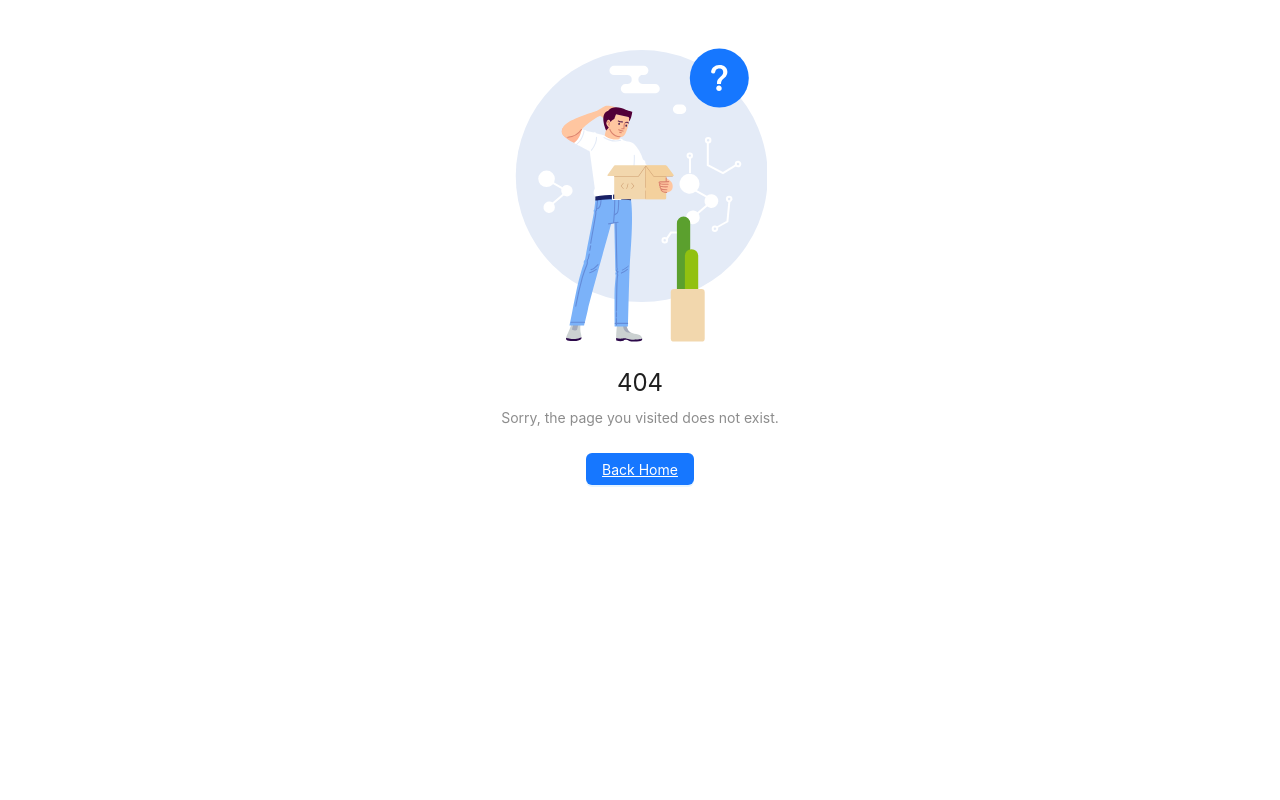
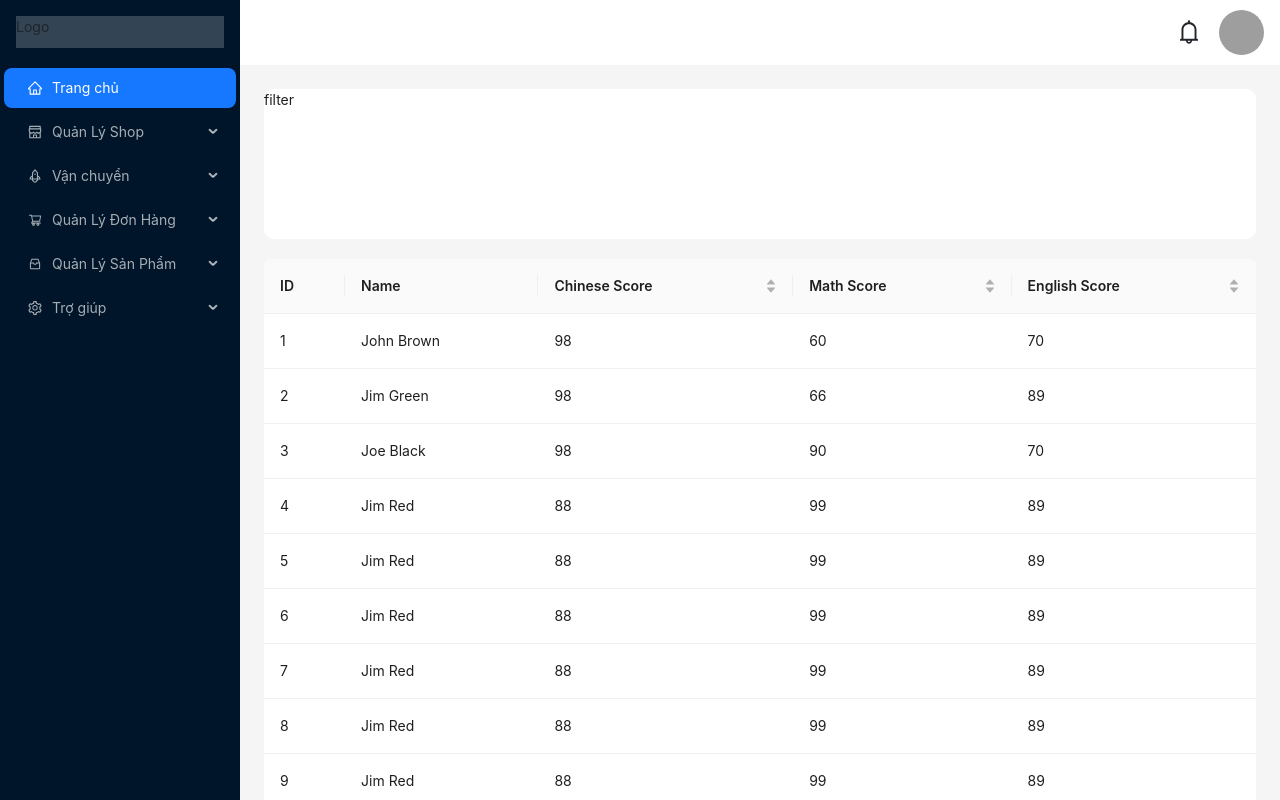
Before and after one commit to AnhQuang198/admin-web-app, a React (Create React App) app: page /shop-rating in a window 1280 px wide. Before the commit this address had no page. Shown: the top 800 px of the page. Built offline with nearby package versions, Linux system fonts and the light colour scheme; grey boxes are pictures that could not be loaded.

Commit message:
update page authentication and page table

```diff
--- a/src/components/Header/HeaderPage.tsx
+++ b/src/components/Header/HeaderPage.tsx
@@ -1,12 +1,46 @@
-import React from 'react';
-import { Layout } from 'antd';
-
-const { Header } = Layout;
-
+import React from "react";
+import { BellOutlined } from "@ant-design/icons";
+import { Popover, Button } from "antd";
+import { Link } from "react-router-dom";
+import "./style.scss";
 
 function HeaderPage() {
   return (
-    <Header />
+    <div className="header">
+      <div className="header-content-left"></div>
+      <div className="header-content-right">
+        <div className="header-content-right-notification">
+          <BellOutlined style={{ fontSize: "24px" }} />
+        </div>
+        <div className="header-content-right-user">
+          <Popover
+            placement="bottomRight"
+            title={
+              <div>
+                <span>Signed in as:</span>
+                <br />
+                <span>
+                  Quang Anh Lê
+                </span>
+                <hr />
+              </div>
+            }
+            content={
+              <div>
+                <Button style={{ width: "100%", marginBottom: "10px" }}>
+                  <Link to="/profile">Your profile</Link>
+                </Button>
+                <Button style={{ width: "100%", color: "red" }}>
+                  Sign out
+                </Button>
+              </div>
+            }
+          >
+            <img alt="user" src="https://encrypted-tbn0.gstatic.com/images?q=tbn:ANd9GcSXBE52Bv_pl8eBacx5vQThQj6qNZFtEqWImQ&usqp=CAU"/>
+          </Popover>
+        </div>
+      </div>
+    </div>
   );
 }
 
--- a/src/components/Header/style.scss
+++ b/src/components/Header/style.scss
@@ -0,0 +1,23 @@
+.header {
+    min-height: 60px;
+    display: flex;
+    justify-content: space-between;
+    padding: 10px 30px;
+    background-color: #FFFFFF;
+
+    &-content-right {
+        display: flex;
+        width: 6%;
+        justify-content: center;
+        align-items: center;
+
+        &-user {
+            > img {
+                width: 45px;
+                height: 45px;
+                border-radius: 50%;
+                margin-left: 18px;
+            }
+        }
+    }
+}
--- a/src/components/LeftMenu/LeftMenu.tsx
+++ b/src/components/LeftMenu/LeftMenu.tsx
@@ -1,11 +1,15 @@
 import React, { useState } from "react";
 import {
-  AppstoreOutlined,
-  MailOutlined,
   SettingOutlined,
+  HomeOutlined,
+  ShopOutlined,
+  RocketOutlined,
+  ShoppingCartOutlined,
+  InboxOutlined,
 } from "@ant-design/icons";
 import type { MenuProps } from "antd";
 import { Menu, Layout } from "antd";
+import { Link, useNavigate } from "react-router-dom";
 const { Sider } = Layout;
 
 type MenuItem = Required<MenuProps>["items"][number];
@@ -27,33 +31,49 @@ function getItem(
 }
 
 const items: MenuItem[] = [
-  getItem("Navigation One", "sub1", <MailOutlined />, [
-    getItem("Option 1", "1"),
-    getItem("Option 2", "2"),
-    getItem("Option 3", "3"),
-    getItem("Option 4", "4"),
+  getItem("Trang chủ", "/home", <HomeOutlined />),
+  getItem("Quản Lý Shop", "/shop", <ShopOutlined />, [
+    getItem("Đánh Giá Shop", "/shop-rating"),
+    getItem("Hồ Sơ Shop", "/shop-profile"),
+    getItem("Địa Chỉ", "/shop-address"),
+    getItem("Tài Khoản", "4"),
+    getItem("Thiết Lập Shop", "5"),
   ]),
-  getItem("Navigation Two", "sub2", <AppstoreOutlined />, [
-    getItem("Option 5", "5"),
-    getItem("Option 6", "6"),
-    getItem("Submenu", "sub3", null, [
-      getItem("Option 7", "7"),
-      getItem("Option 8", "8"),
-    ]),
+  getItem("Vận chuyển", "delivery", <RocketOutlined />, [
+    getItem("Quản Lý Vận Chuyển", "6"),
+    getItem("Giao Hàng Loạt", "7"),
+    getItem("Cài Đặt Vận Chuyển", "8"),
   ]),
-  getItem("Navigation Three", "sub4", <SettingOutlined />, [
-    getItem("Option 9", "9"),
-    getItem("Option 10", "10"),
-    getItem("Option 11", "11"),
-    getItem("Option 12", "12"),
+  getItem("Quản Lý Đơn Hàng", "order", <ShoppingCartOutlined />, [
+    getItem("Tất cả", "9"),
+    getItem("Đơn Hủy", "10"),
+    getItem("Trả Hàng/Hoàn Tiền", "11"),
+  ]),
+  getItem("Quản Lý Sản Phẩm", "product", <InboxOutlined />, [
+    getItem("Tất Cả Sản Phẩm", "12"),
+    getItem("Thêm Sản Phẩm", "13"),
+    getItem("Sản Phẩm Vi Phạm", "14"),
+    getItem("Cài Đặt Sản Phẩm", "15"),
+  ]),
+  getItem("Trợ giúp", "support", <SettingOutlined />, [
+    getItem("Cổng Thông Tin Hỗ Trợ Người Bán", "16"),
   ]),
 ];
 
 // submenu keys of first level
-const rootSubmenuKeys = ["sub1", "sub2", "sub4"];
+const rootSubmenuKeys = [
+  "home",
+  "shop",
+  "shop-setting",
+  "delivery",
+  "order",
+  "product",
+  "support",
+];
 
 function LeftMenu() {
-  const [openKeys, setOpenKeys] = useState(["sub1"]);
+  const navigation = useNavigate();
+  const [openKeys, setOpenKeys] = useState(["shop"]);
 
   const onOpenChange: MenuProps["onOpenChange"] = (keys) => {
     const latestOpenKey = keys.find((key) => openKeys.indexOf(key) === -1);
@@ -64,21 +84,28 @@ function LeftMenu() {
     }
   };
 
+  const handleClick = ({ item, key }: any) => {
+    navigation(key);
+  };
+
   return (
-    <Sider>
+    <Sider width={240}>
       <div
         style={{
           height: 32,
           margin: 16,
           background: "rgba(255, 255, 255, 0.2)",
         }}
-      >Logo</div>
+      >
+        Logo
+      </div>
       <Menu
         theme="dark"
         mode="inline"
-        defaultSelectedKeys={["1"]}
+        defaultSelectedKeys={["/home"]}
         openKeys={openKeys}
         onOpenChange={onOpenChange}
+        onClick={handleClick}
         items={items}
       />
     </Sider>
--- a/src/features/Authentication/Authentication.tsx
+++ b/src/features/Authentication/Authentication.tsx
@@ -12,8 +12,8 @@ function Authentication() {
       <LeftMenu />
       <Layout>
         <HeaderPage />
-        <Content style={{ margin: "24px 16px 0" }}>
-          <div style={{ padding: 24, minHeight: 360 }}>
+        <Content>
+          <div style={{ padding: 24, minHeight: 800 }}>
             <Outlet />
           </div>
         </Content>
--- /dev/null
+++ b/src/features/Authentication/Shop/ShopAddress/ShopAddress.tsx
@@ -0,0 +1,17 @@
+import React from 'react';
+import PropTypes from 'prop-types';
+import './style.scss';
+
+ShopAddress.propTypes = {
+
+};
+
+function ShopAddress(props:any) {
+    return (
+        <div>
+            Shop address
+        </div>
+    );
+}
+
+export default ShopAddress;
--- /dev/null
+++ b/src/features/Authentication/Shop/ShopProfile/ShopProfile.tsx
@@ -0,0 +1,17 @@
+import React from 'react';
+import PropTypes from 'prop-types';
+import './style.scss';
+
+ShopProfile.propTypes = {
+
+};
+
+function ShopProfile(props: any) {
+    return (
+        <div>
+            Shop Profile
+        </div>
+    );
+}
+
+export default ShopProfile;
--- /dev/null
+++ b/src/features/Authentication/Shop/ShopProfile/style.scss
@@ -0,0 +1,9 @@
+.shop-rating-filter {
+    background-color: #FFFFFF;
+    width: 100%;
+    height: 150px;
+    margin-bottom: 20px;
+    border-radius: 10px;
+
+
+}
--- /dev/null
+++ b/src/features/Authentication/Shop/ShopRating/ShopRating.tsx
@@ -0,0 +1,140 @@
+import React from "react";
+import { Table } from "antd";
+import type { ColumnsType } from "antd/es/table";
+import "./style.scss";
+
+interface DataType {
+  key: React.Key;
+  name: string;
+  chinese: number;
+  math: number;
+  english: number;
+}
+
+const columns: ColumnsType<DataType> = [
+  {
+    title: "ID",
+    dataIndex: "key",
+  },
+  {
+    title: "Name",
+    dataIndex: "name",
+  },
+  {
+    title: "Chinese Score",
+    dataIndex: "chinese",
+    sorter: {
+      compare: (a, b) => a.chinese - b.chinese,
+      multiple: 3,
+    },
+  },
+  {
+    title: "Math Score",
+    dataIndex: "math",
+    sorter: {
+      compare: (a, b) => a.math - b.math,
+      multiple: 2,
+    },
+  },
+  {
+    title: "English Score",
+    dataIndex: "english",
+    sorter: {
+      compare: (a, b) => a.english - b.english,
+      multiple: 1,
+    },
+  },
+];
+
+const data: DataType[] = [
+  {
+    key: "1",
+    name: "John Brown",
+    chinese: 98,
+    math: 60,
+    english: 70,
+  },
+  {
+    key: "2",
+    name: "Jim Green",
+    chinese: 98,
+    math: 66,
+    english: 89,
+  },
+  {
+    key: "3",
+    name: "Joe Black",
+    chinese: 98,
+    math: 90,
+    english: 70,
+  },
+  {
+    key: "4",
+    name: "Jim Red",
+    chinese: 88,
+    math: 99,
+    english: 89,
+  },
+  {
+    key: "5",
+    name: "Jim Red",
+    chinese: 88,
+    math: 99,
+    english: 89,
+  },
+  {
+    key: "6",
+    name: "Jim Red",
+    chinese: 88,
+    math: 99,
+    english: 89,
+  },
+  {
+    key: "7",
+    name: "Jim Red",
+    chinese: 88,
+    math: 99,
+    english: 89,
+  },
+  {
+    key: "8",
+    name: "Jim Red",
+    chinese: 88,
+    math: 99,
+    english: 89,
+  },
+  {
+    key: "9",
+    name: "Jim Red",
+    chinese: 88,
+    math: 99,
+    english: 89,
+  },
+  {
+    key: "10",
+    name: "Jim Red",
+    chinese: 88,
+    math: 99,
+    english: 89,
+  },
+  {
+    key: "11",
+    name: "Jim Red",
+    chinese: 88,
+    math: 99,
+    english: 89,
+  },
+];
+
+function ShopRating() {
+  return (
+    <div>
+        <div className="shop-rating-filter">
+            filter
+        </div>
+      <Table columns={columns} dataSource={data} />
+    </div>
+  );
+}
+
+export default ShopRating;
--- a/src/router.tsx
+++ b/src/router.tsx
@@ -2,11 +2,14 @@ import {createBrowserRouter, redirect} from "react-router-dom";
 import App from "./App";
 import NotFound from "./components/common/NotFound/NotFound";
 import Home from "./features/Authentication/Home/Home";
+import ShopAddress from "./features/Authentication/Shop/ShopAddress/ShopAddress";
+import ShopProfile from "./features/Authentication/Shop/ShopProfile/ShopProfile";
+import ShopRating from "./features/Authentication/Shop/ShopRating/ShopRating";
 import ForgotPassword from "./features/Forgot/ForgotPassword";
 import Login from "./features/Login/Login";
 import Register from "./features/Register/Register";
 
-var isLogin = false;
+var isLogin = true;
 
 const router = createBrowserRouter([
     {
@@ -23,6 +26,18 @@ const router = createBrowserRouter([
             {
                 path: "/home",
                 element: <Home />
+            },
+            {
+                path: "/shop-rating",
+                element: <ShopRating />
+            },
+            {
+                path: "/shop-profile",
+                element: <ShopProfile />
+            },
+            {
+                path: "/shop-address",
+                element: <ShopAddress />
             }
         ]
     },
```
Also changed, not shown: src/features/Authentication/Shop/ShopAddress/style.scss (added), src/features/Authentication/Shop/ShopRating/style.scss (added).
